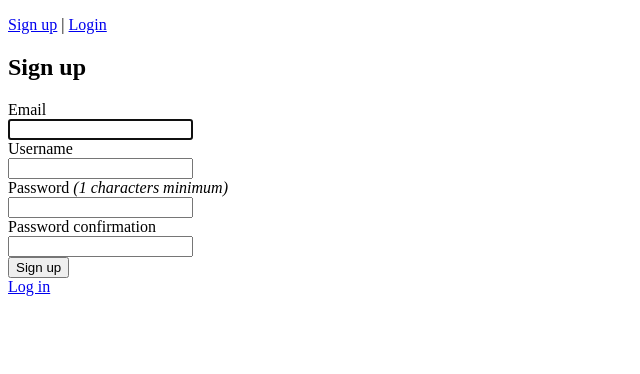
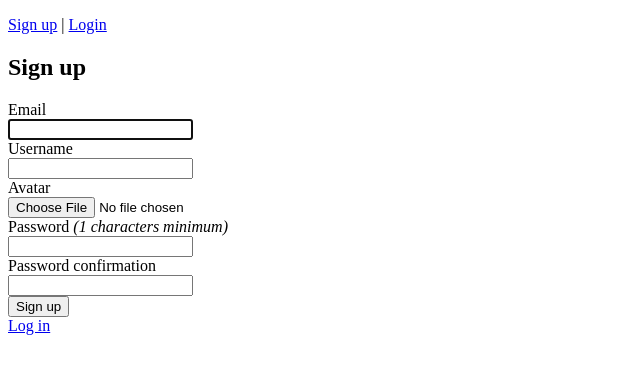
Before and after one commit to AlexAlt/RPG-RAILS, a Rails app: page /users/sign_up in a window 1280 px wide. Shown: the top 374 px of the page, without its empty margins (0-640 px from the left). Run offline with Rails 7, Linux system fonts and the light colour scheme; parts of the project's set-up code (start-up, migrations or seed data) failed here and were passed over; some libraries are stand-ins or nearby versions.

Commit message:
can now take and display an avatar picture

```diff
--- a/app/controllers/application_controller.rb
+++ b/app/controllers/application_controller.rb
@@ -1,12 +1,13 @@
 class ApplicationController < ActionController::Base
-  # Prevent CSRF attacks by raising an exception.
-  # For APIs, you may want to use :null_session instead.
-  protect_from_forgery with: :exception
-  before_filter :configure_permitted_parameters, if: :devise_controller?
-  protected
+    # Prevent CSRF attacks by raising an exception.
+    # For APIs, you may want to use :null_session instead.
+    protect_from_forgery with: :exception
+    before_filter :configure_permitted_parameters, if: :devise_controller?
+
+    protected
+
     def configure_permitted_parameters
-      devise_parameter_sanitizer.for(:sign_up) do |u|
-        u.permit :name, :username, :email, :password, :password_confirmation
-      end
+        devise_parameter_sanitizer.for(:sign_up) { |u| u.permit(:username, :email, :password, :avatar) }
+        devise_parameter_sanitizer.for(:account_update) { |u| u.permit(:username, :email, :password, :current_password, :avatar) }
     end
 end
--- a/app/controllers/users_controller.rb
+++ b/app/controllers/users_controller.rb
@@ -13,3 +13,5 @@ end
 
 # Remember:
 # http://stackoverflow.com/questions/11678508/email-cant-be-blank-devise-using-username-or-email
+# https://en.wikibooks.org/wiki/Ruby_Programming/Syntax/Literals
+# update_attributes(:updated_at => 100.years.ago)
--- a/app/models/user.rb
+++ b/app/models/user.rb
@@ -3,4 +3,8 @@ class User < ActiveRecord::Base
          :recoverable, :rememberable, :trackable, :validatable
   has_one :inventory
 
+  has_attached_file :avatar, :styles => { :medium => "300x300>", :thumb => "100x100#" }, :default_url => "/images/:style/missing.png"
+
+  validates_attachment_content_type :avatar, :content_type => /\Aimage\/.*\Z/
+
 end
--- a/app/views/devise/registrations/new.html.erb
+++ b/app/views/devise/registrations/new.html.erb
@@ -11,6 +11,13 @@
   <div class="field">
     <%= f.label :username %><br />
     <%= f.text_field :username %>
+  </div>
+
+  <div class="form-group">
+    <%= f.label :avatar, class: 'col-sm-2 control-label'  %>
+    <div class="col-sm-6">
+        <%= f.file_field :avatar %>
+    </div>
   </div>
 
   <div class="field">
--- a/app/views/layouts/application.html.erb
+++ b/app/views/layouts/application.html.erb
@@ -12,6 +12,7 @@
 
   <% if user_signed_in? %>
     Logged in as <strong><%= current_user.email %></strong>.
+    <%= image_tag(current_user.avatar.url(:thumb)) %>
     <%= link_to 'Edit profile', edit_user_registration_path %> |
     <%= link_to "Logout", destroy_user_session_path, method: :delete %>
   <% else %>
```
Also changed, not shown: app/views/devise/registrations/edit.html.erb (+9 -2 lines), db/migrate/20151021213225_add_avatars_to_users.rb (added, +11 -0 lines), Gemfile, Gemfile.lock, db/schema.rb, public/images/medium/missing.jpeg (added), public/images/thumb/missing.png (added), 3 other files.
